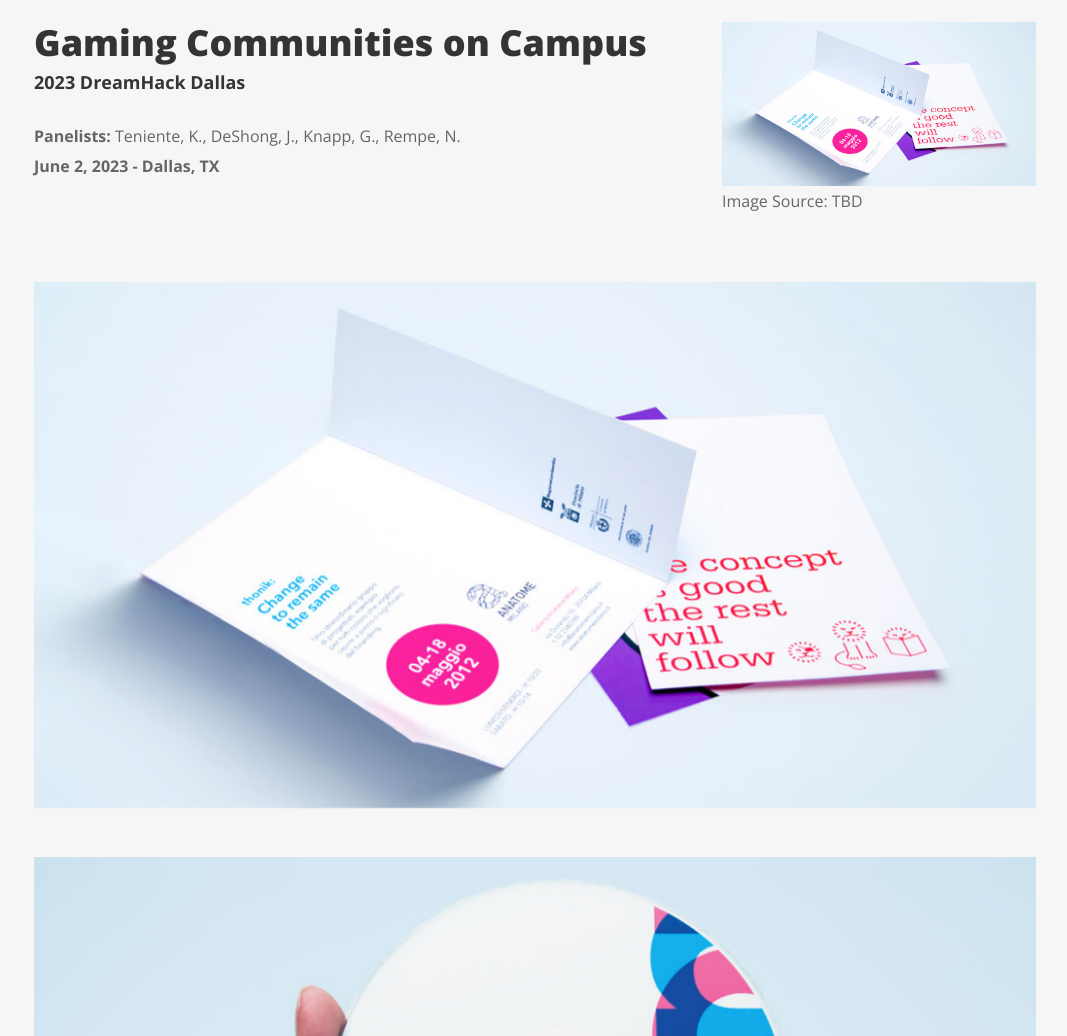
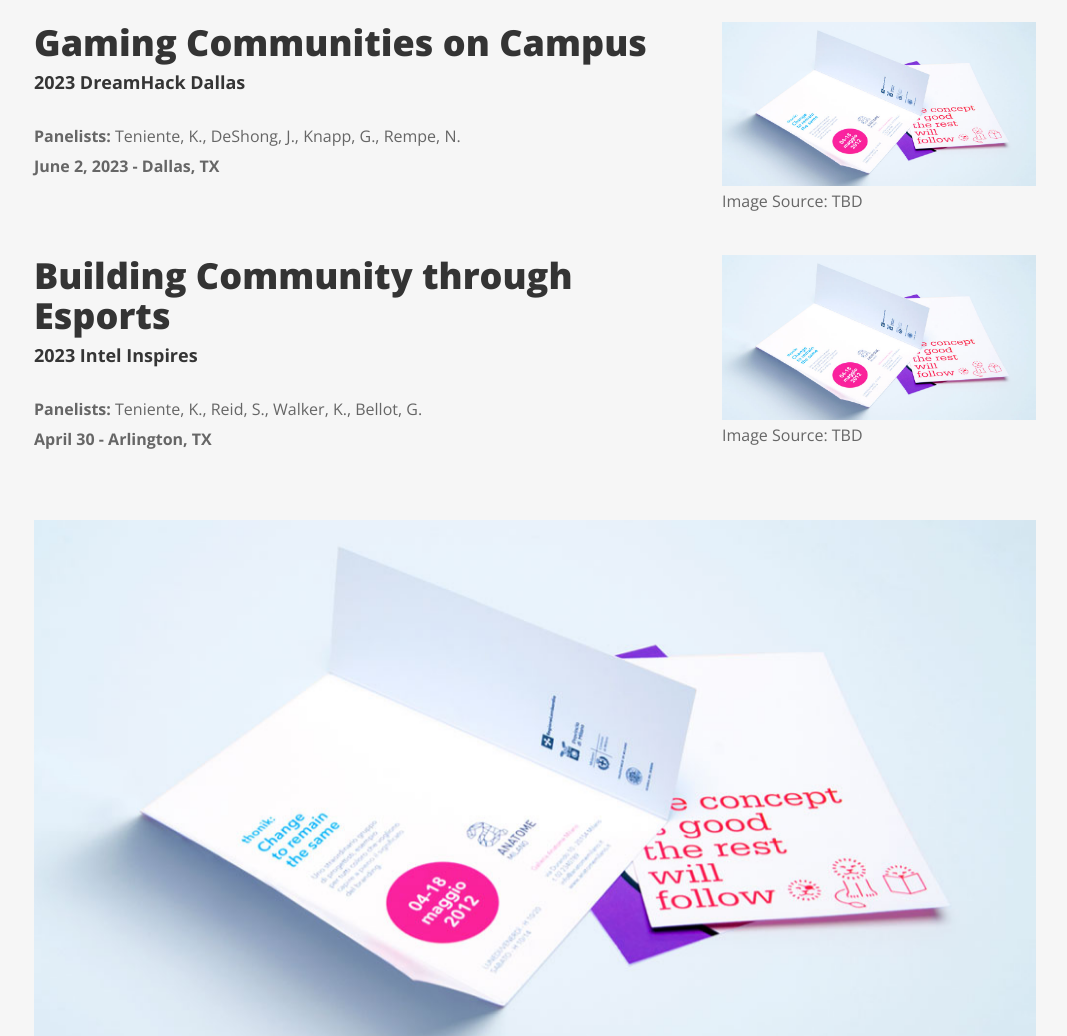
Before and after one commit to kaitlin1/kaitlinteniente, a plain HTML site: page media.html in a window 1280 px wide. Shown: the part 1907-2943 px from the top of the page, without its empty margins (105-1172 px from the left). Drawn offline with nearby package versions, Linux system fonts and the light colour scheme; a web font is replaced by a local one.

Commit message:
panel update

```diff
--- a/media.html
+++ b/media.html
@@ -414,6 +414,44 @@
 
                         <div class="clearfix"></div>
 
+                        <div class="row">
+
+                        	<div class="col-xs-12 col-sm-12 col-md-8">
+
+                            	<header role="work-title">
+
+                                	<h2>Building Community through Esports </h2>
+
+                                    <h4>2023 Intel Inspires</h4><br>
+
+                                    <p>
+                                        <b>Panelists:</b> Teniente, K., Reid, S., Walker, K., Bellot, G.<br>
+                                        <b>April 30 - Arlington, TX</b><br>
+                                    </p>
+
+                                </header>
+
+                            </div>
+
+                            <div class="col-xs-12 col-sm-12 col-md-4">
+
+                            	<section>
+
+                                    <br>
+                                    <img src="images/work/works-image-1.jpg" alt="" class="img-responsive"/>
+
+                                	<p>Image Source: TBD</p>
+
+                                </section>
+
+
+
+                            </div>
+
+                        </div>
+
+                        <div class="clearfix"></div>
+
 
 
                         <div class="work-images grid">
```
